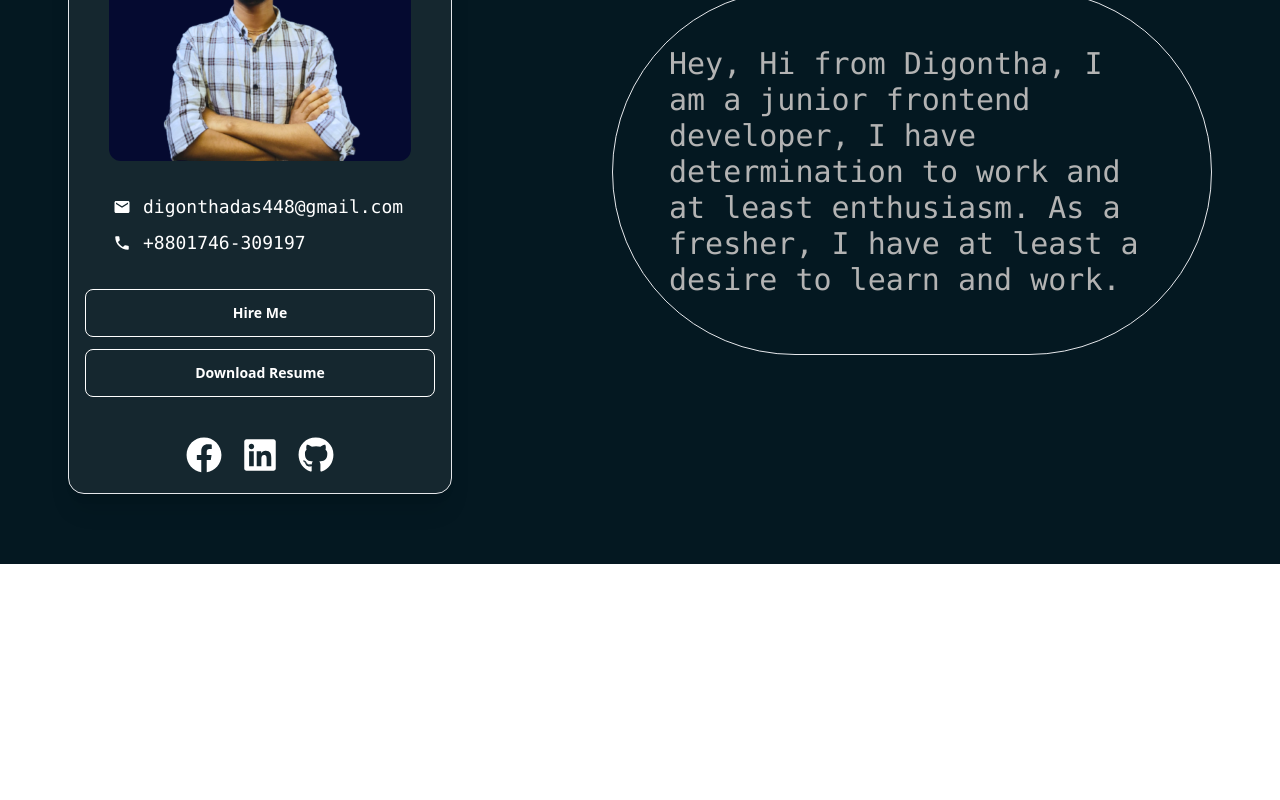
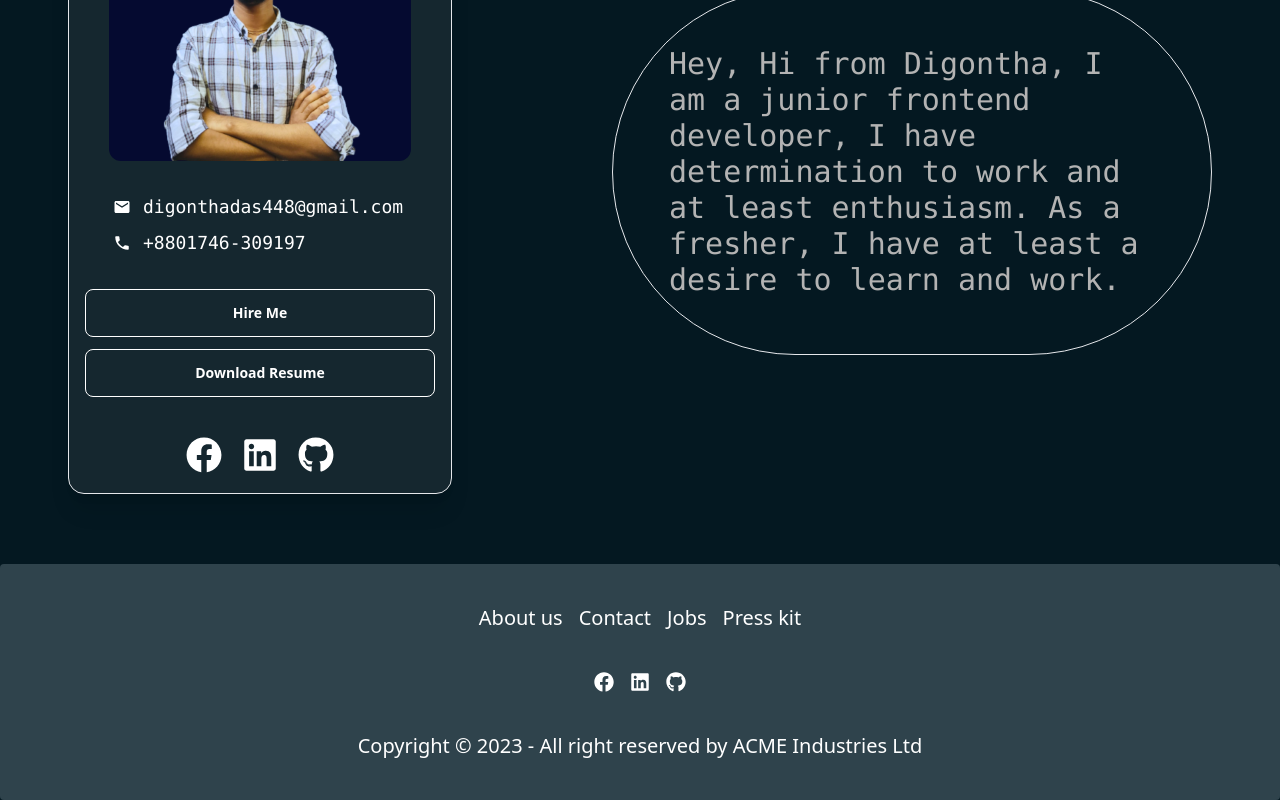
Before and after one commit to Digontha/My-Protfolio, a React (Vite) app: page / in a window 1280 px wide. Shown: the part 236-1036 px from the top of the page. Before the commit the page ends 800 px from the top, so only its background shows below. Built offline with nearby package versions, Linux system fonts and the light colour scheme.

Commit message:
create footer

```diff
--- a/package.json
+++ b/package.json
@@ -12,6 +12,7 @@
   "dependencies": {
     "localforage": "^1.10.0",
     "match-sorter": "^6.3.1",
+    "moment": "^2.29.4",
     "react": "^18.2.0",
     "react-dom": "^18.2.0",
     "react-icons": "^4.12.0",
--- a/src/Router/Root.jsx
+++ b/src/Router/Root.jsx
@@ -1,12 +1,14 @@
 import React from 'react';
 import { Outlet } from 'react-router-dom';
 import Navbar from '../Shared/Navbar';
+import Footer from '../Shared/Footer';
 
 const Root = () => {
     return (
         <div>
             <Navbar></Navbar>
             <Outlet></Outlet>
+            <Footer></Footer>
         </div>
     );
 };
--- a/src/Shared/Footer.jsx
+++ b/src/Shared/Footer.jsx
@@ -1,10 +1,30 @@
+import moment from 'moment';
 import React from 'react';
+import { FaFacebook, FaGithub, FaLinkedin } from 'react-icons/fa';
+import { Link } from 'react-router-dom';
 
 const Footer = () => {
     return (
-        <div>
-
-        </div>
+        <>
+            <footer className="footer footer-center p-10 bg-[#2F434C] text-white text-xl rounded">
+                <nav className="grid grid-flow-col gap-4">
+                    <a className="link link-hover">About us</a>
+                    <a className="link link-hover">Contact</a>
+                    <a className="link link-hover">Jobs</a>
+                    <a className="link link-hover">Press kit</a>
+                </nav>
+                <nav>
+                    <div className="grid grid-flow-col gap-4">
+                    <Link to="https://www.facebook.com/digontha.das.7" target="blank"> <FaFacebook className="cursor-pointer" /></Link>
+                    <Link to="linkedin.com/in/digontha-das-51480a2a3" target="blank"> <FaLinkedin className="cursor-pointer" /></Link>
+                    <Link to="https://github.com/Digontha" target="blank"> <FaGithub className="cursor-pointer" /></Link>
+                    </div>
+                </nav>
+                <aside>
+                    <p>Copyright © {moment().format('YYYY')} - All right reserved by ACME Industries Ltd</p>
+                </aside>
+            </footer>
+        </>
     );
 };
 
```
Also changed, not shown: 1 other file (tests, documents, lock files or other folders).
